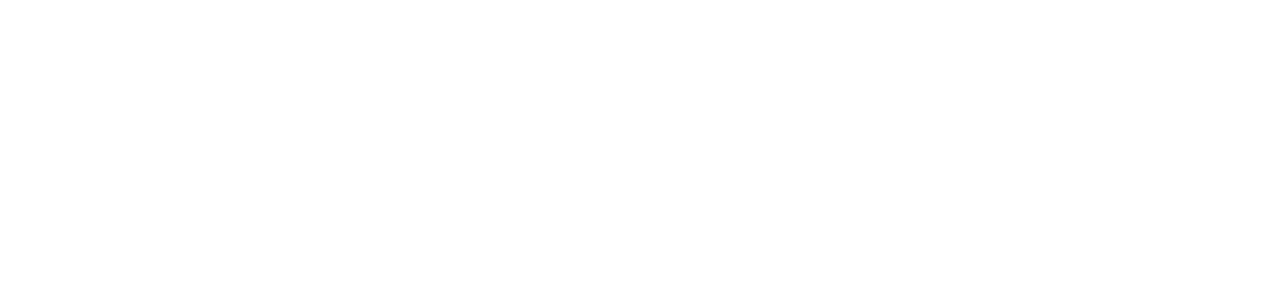
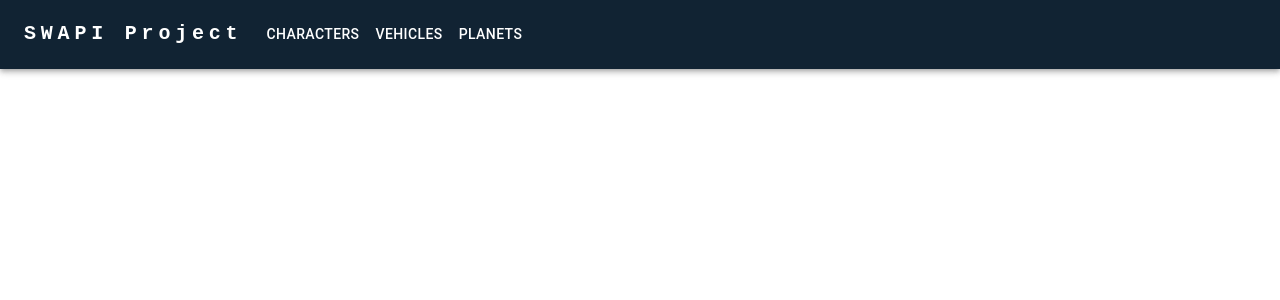
Before and after one commit to CiaranRG/StaticSWAPISite, a React (Vite) app in the folder frontend/: page / in a window 1280 px wide. Before the commit this address had no page. Shown: the top 300 px of the page. Built offline with nearby package versions, Linux system fonts and the light colour scheme.

Commit message:
Navbar added and Idea cemented

```diff
--- a/frontend/package.json
+++ b/frontend/package.json
@@ -16,7 +16,9 @@
     "@mui/icons-material": "^5.14.11",
     "@mui/material": "^5.14.11",
     "react": "^18.2.0",
-    "react-dom": "^18.2.0"
+    "react-dom": "^18.2.0",
+    "react-router-dom": "^6.16.0",
+    "sass": "^1.68.0"
   },
   "devDependencies": {
     "@types/react": "^18.2.15",
--- a/frontend/src/App.tsx
+++ b/frontend/src/App.tsx
@@ -1,15 +1,20 @@
-import './App.css'
+import './App.scss'
 import { BrowserRouter as Router, Route, Routes } from 'react-router-dom'
+import CssBaseline from '@mui/material/CssBaseline';
+import Navbar from './Navbar/Navbar'
 
 function App() {
 
   return (
-    <Router>
-    {/* <Navbar/> */}
-      <Routes>
-        {/* <Route path="/" element={<HomePage />} /> */}
-      </Routes>
-    </Router>
+    <>
+      <CssBaseline/>
+      <Router>
+      <Navbar/>
+        <Routes>
+          {/* <Route path="/" element={<HomePage />} /> */}
+        </Routes>
+      </Router>
+    </>
   )
 }
 
--- /dev/null
+++ b/frontend/src/Navbar/Navbar.tsx
@@ -0,0 +1,133 @@
+import AppBar from '@mui/material/AppBar';
+import Box from '@mui/material/Box';
+import Toolbar from '@mui/material/Toolbar';
+import IconButton from '@mui/material/IconButton';
+import Typography from '@mui/material/Typography';
+import Menu from '@mui/material/Menu';
+import MenuIcon from '@mui/icons-material/Menu';
+import Container from '@mui/material/Container';
+import Button from '@mui/material/Button';
+import MenuItem from '@mui/material/MenuItem';
+// import AdbIcon from '@mui/icons-material/Adb';
+import { useState, MouseEvent } from 'react';
+
+const pages = ['Characters', 'Vehicles', 'Planets'];
+
+export default function Navbar() {
+  const [anchorElNav, setAnchorElNav] = useState<null | HTMLElement>(null);
+
+  const handleOpenNavMenu = (event: MouseEvent<HTMLElement>) => {
+    setAnchorElNav(event.currentTarget);
+  };
+
+  const handleCloseNavMenu = () => {
+    setAnchorElNav(null);
+  };
+
+  return (
+    <AppBar position="static" sx={{ background: '#112333' }}>
+      <Container maxWidth="xl">
+        <Toolbar disableGutters>
+        {/* <Box
+          component="img"
+          sx={{
+            height: 70,
+            width: 70,
+            maxHeight: { xs: 233, md: 167 },
+            maxWidth: { xs: 350, md: 250 },
+            mr: 2,
+          }}
+          alt="The house from the offer."
+          src="https://cdn.freebiesupply.com/logos/large/2x/star-wars-logo-png-transparent.png"
+      /> */}
+          {/* <AdbIcon sx={{ display: { xs: 'none', md: 'flex' }, mr: 1 }} /> */}
+          <Typography
+            variant="h6"
+            noWrap
+            component="a"
+            href="#app-bar-with-responsive-menu"
+            sx={{
+              mr: 2,
+              display: { xs: 'none', md: 'flex' },
+              fontFamily: 'monospace',
+              fontWeight: 700,
+              letterSpacing: '.3rem',
+              color: 'inherit',
+              textDecoration: 'none',
+            }}
+          >
+            SWAPI Project
+          </Typography>
+
+          <Box sx={{ flexGrow: 1, display: { xs: 'flex', md: 'none' } }}>
+            <IconButton
+              size="large"
+              aria-label="account of current user"
+              aria-controls="menu-appbar"
+              aria-haspopup="true"
+              onClick={handleOpenNavMenu}
+              color="inherit"
+            >
+              <MenuIcon />
+            </IconButton>
+            <Menu
+              id="menu-appbar"
+              anchorEl={anchorElNav}
+              anchorOrigin={{
+                vertical: 'bottom',
+                horizontal: 'left',
+              }}
+              keepMounted
+              transformOrigin={{
+                vertical: 'top',
+                horizontal: 'left',
+              }}
+              open={Boolean(anchorElNav)}
+              onClose={handleCloseNavMenu}
+              sx={{
+                display: { xs: 'block', md: 'none' },
+              }}
+            >
+              {pages.map((page) => (
+                <MenuItem key={page}
+                onClick={handleCloseNavMenu}
+                >
+                  <Typography textAlign="center">{page}</Typography>
+                </MenuItem>
+              ))}
+            </Menu>
+          </Box>
+          <Typography
+            variant="h5"
+            noWrap
+            component="a"
+            href="#app-bar-with-responsive-menu"
+            sx={{
+              mr: 2,
+              display: { xs: 'flex', md: 'none' },
+              flexGrow: 1,
+              fontFamily: 'monospace',
+              fontWeight: 700,
+              letterSpacing: '.3rem',
+              color: 'inherit',
+              textDecoration: 'none',
+            }}
+          >
+            SWAPI Project
+          </Typography>
+          <Box sx={{ flexGrow: 1, display: { xs: 'none', md: 'flex' } }}>
+            {pages.map((page) => (
+              <Button
+                key={page}
+                onClick={handleCloseNavMenu}
+                sx={{ my: 2, color: 'white', display: 'block' }}
+              >
+                {page}
+              </Button>
+            ))}
+          </Box>
+        </Toolbar>
+      </Container>
+    </AppBar>
+  );
+}
--- /dev/null
+++ b/frontend/src/index.scss
@@ -0,0 +1,3 @@
+html {
+
+}
--- a/frontend/src/main.tsx
+++ b/frontend/src/main.tsx
@@ -1,7 +1,7 @@
 import React from 'react'
 import ReactDOM from 'react-dom/client'
 import App from './App.tsx'
-import './index.css'
+import './index.scss'
 
 ReactDOM.createRoot(document.getElementById('root')!).render(
   <React.StrictMode>
--- a/frontend/tsconfig.json
+++ b/frontend/tsconfig.json
@@ -5,6 +5,7 @@
     "lib": ["ES2020", "DOM", "DOM.Iterable"],
     "module": "ESNext",
     "skipLibCheck": true,
+    "allowJs": true,
 
     /* Bundler mode */
     "moduleResolution": "bundler",
```
Also changed, not shown: frontend/src/App.css (deleted), frontend/src/App.scss (added), frontend/src/index.css (deleted), 1 other file (tests, documents, lock files or other folders).
